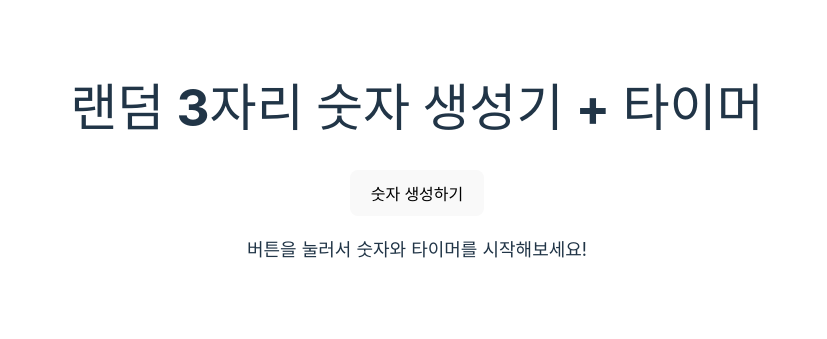
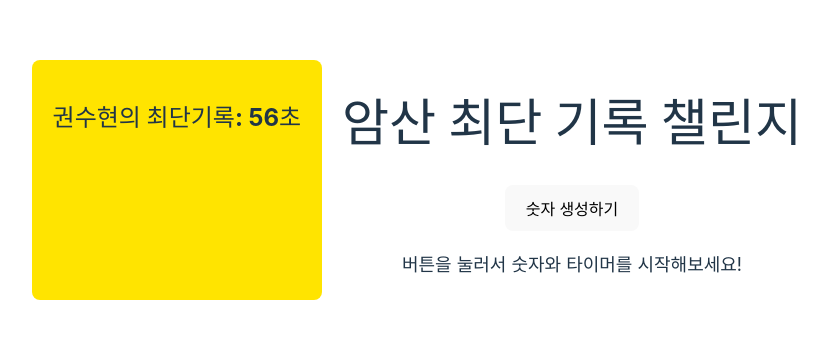
Before and after one commit to osoohynn/beat-me, a React (Vite) app: page / in a window 1280 px wide. Shown: the part 245-584 px from the top of the page, without its empty margins (223-1050 px from the left). Built offline with nearby package versions, Linux system fonts and the light colour scheme.

Commit message:
feat: check answer

```diff
--- /dev/null
+++ b/src/components/NumberMaker.css
@@ -0,0 +1,47 @@
+.number-maker-container {
+    display: flex;
+    justify-content: center;
+    align-items: flex-start;
+    margin-top: 50px;
+    gap: 20px;
+    flex-wrap: wrap;
+  }
+
+.left-box {
+  background-color: #FFE400;
+  padding: 20px;
+  width: 250px;
+  height: 200px;
+  border-radius: 8px;
+}
+
+.challenge-area {
+  text-align: center;
+}
+
+.challenge-area button {
+  padding: 10px 20px;
+  font-size: 16px;
+}
+
+.numbers-display {
+  margin-top: 20px;
+  font-size: 18px;
+}
+
+.answer-section {
+  margin-top: 20px;
+}
+
+.answer-section input {
+  padding: 8px;
+  font-size: 16px;
+  margin-right: 10px;
+}
+
+@media (max-width: 768px) {
+  .number-maker-container {
+    flex-direction: column;
+    align-items: center;
+  }
+}
--- a/src/components/NumberMaker.jsx
+++ b/src/components/NumberMaker.jsx
@@ -1,9 +1,13 @@
 import React, { useState } from "react";
 import Timer from "./Timer";
+import "./NumberMaker.css";
 
 const NumberMaker = () => {
   const [numbers, setNumbers] = useState({ num1: null, num2: null });
   const [timerResetKey, setTimerResetKey] = useState(0);
+  const [timerStopped, setTimerStopped] = useState(false);
+  const [answer, setAnswer] = useState("");
+  const [resultMessage, setResultMessage] = useState("");
 
   const generateNumber = () => Math.floor(Math.random() * 900) + 100;
 
@@ -12,18 +16,34 @@ const NumberMaker = () => {
     const num2 = generateNumber();
     setNumbers({ num1, num2 });
     setTimerResetKey((prev) => prev + 1);
+    setTimerStopped(false);
+    setAnswer("");
+    setResultMessage("");
+  };
+
+  const handleTimerStop = () => {
+    setTimerStopped(true);
+  };
+
+  const handleCheckAnswer = () => {
+    const correctAnswer = numbers.num1 * numbers.num2;
+    if (parseInt(answer) === correctAnswer) {
+      setResultMessage(`정답입니다! ${correctAnswer}`);
+    } else {
+      setResultMessage(`오답입니다! 정답은 ${correctAnswer} 입니다.`);
+    }
   };
 
   return (
-    <div style={{ textAlign: "center", marginTop: "50px" }}>
-      <h1>랜덤 3자리 숫자 생성기 + 타이머</h1>
-      <button
-        onClick={handleGenerate}
-        style={{ padding: "10px 20px", fontSize: "16px" }}
-      >
-        숫자 생성하기
-      </button>
-      <div style={{ marginTop: "20px", fontSize: "18px" }}>
+    <div className="number-maker-container">
+      <div className="left-box">
+        <h2>권수현의 최단기록: 56초</h2>
+      </div>
+
+      <div className="challenge-area">
+        <h1>암산 최단 기록 챌린지</h1>
+        <button onClick={handleGenerate}>숫자 생성하기</button>
+        <div className="numbers-display">
           {numbers.num1 && numbers.num2 ? (
             <>
               <p>숫자 1: {numbers.num1}</p>
@@ -33,7 +53,26 @@ const NumberMaker = () => {
             <p>버튼을 눌러서 숫자와 타이머를 시작해보세요!</p>
           )}
         </div>
-      {timerResetKey > 0 && <Timer resetSignal={timerResetKey} />}
+        {numbers.num1 && numbers.num2 && (
+          <Timer
+            key={timerResetKey}
+            resetSignal={timerResetKey}
+            onStop={handleTimerStop}
+          />
+        )}
+        {timerStopped && (
+          <div className="answer-section">
+            <input
+              type="text"
+              value={answer}
+              onChange={(e) => setAnswer(e.target.value)}
+              placeholder="답을 입력하세요"
+            />
+            <button onClick={handleCheckAnswer}>정답 확인하기</button>
+            {resultMessage && <p>{resultMessage}</p>}
+          </div>
+        )}
+      </div>
     </div>
   );
 };
--- a/src/components/Timer.jsx
+++ b/src/components/Timer.jsx
@@ -1,42 +1,41 @@
 import React, { useState, useEffect, useRef } from "react";
 
-const Timer = ({ resetSignal }) => {
+const Timer = ({ resetSignal, onStop }) => {
   const [seconds, setSeconds] = useState(0);
   const [isRunning, setIsRunning] = useState(false);
   const intervalRef = useRef(null);
 
+  // resetSignal 변경 시 타이머를 리셋하고 실행
   useEffect(() => {
     setSeconds(0);
     setIsRunning(true);
   }, [resetSignal]);
 
+  // isRunning 상태에 따라 타이머 작동
   useEffect(() => {
     if (isRunning) {
       intervalRef.current = setInterval(() => {
         setSeconds((prev) => prev + 1);
       }, 1000);
     } else {
-      if (intervalRef.current) {
-        clearInterval(intervalRef.current);
-      }
+      if (intervalRef.current) clearInterval(intervalRef.current);
     }
     return () => {
       if (intervalRef.current) clearInterval(intervalRef.current);
     };
   }, [isRunning]);
 
+  // 60초 이상일 경우 분, 초로 포맷
   const formatTime = (sec) => {
-    if (sec < 60) {
-      return `${sec}초`;
-    } else {
-      const minutes = Math.floor(sec / 60);
-      const secondsRemaining = sec % 60;
-      return `${minutes}분 ${secondsRemaining}초`;
-    }
+    if (sec < 60) return `${sec}초`;
+    const minutes = Math.floor(sec / 60);
+    const secondsRemaining = sec % 60;
+    return `${minutes}분 ${secondsRemaining}초`;
   };
 
   const handleStop = () => {
     setIsRunning(false);
+    if (onStop) onStop(); // 부모에게 타이머 중지 알림
   };
 
   return (
@@ -45,11 +44,7 @@ const Timer = ({ resetSignal }) => {
       {isRunning && (
         <button
           onClick={handleStop}
-          style={{
-            padding: "5px 10px",
-            fontSize: "14px",
-            marginTop: "10px",
-          }}
+          style={{ padding: "5px 10px", fontSize: "14px", marginTop: "10px" }}
         >
           타이머 스탑
         </button>
```
Lines whose indentation alone changed are shown as unchanged.
